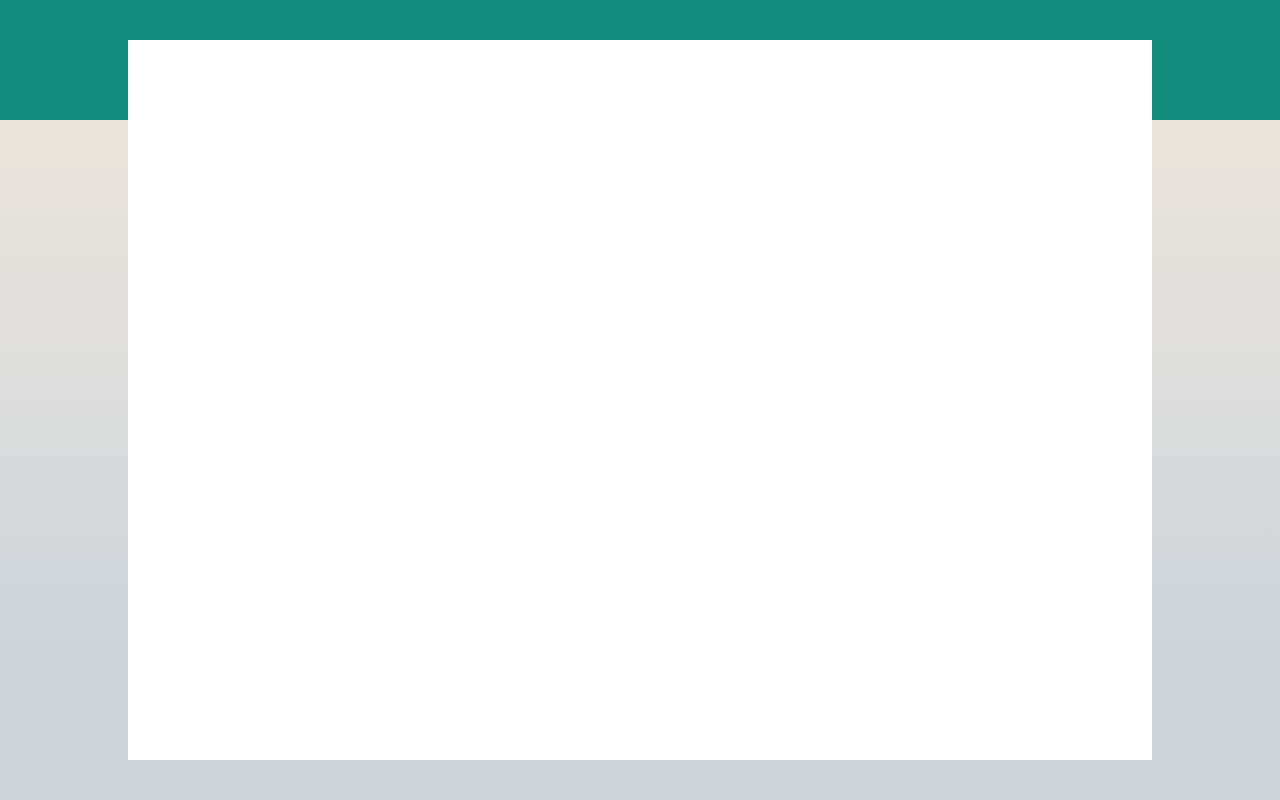
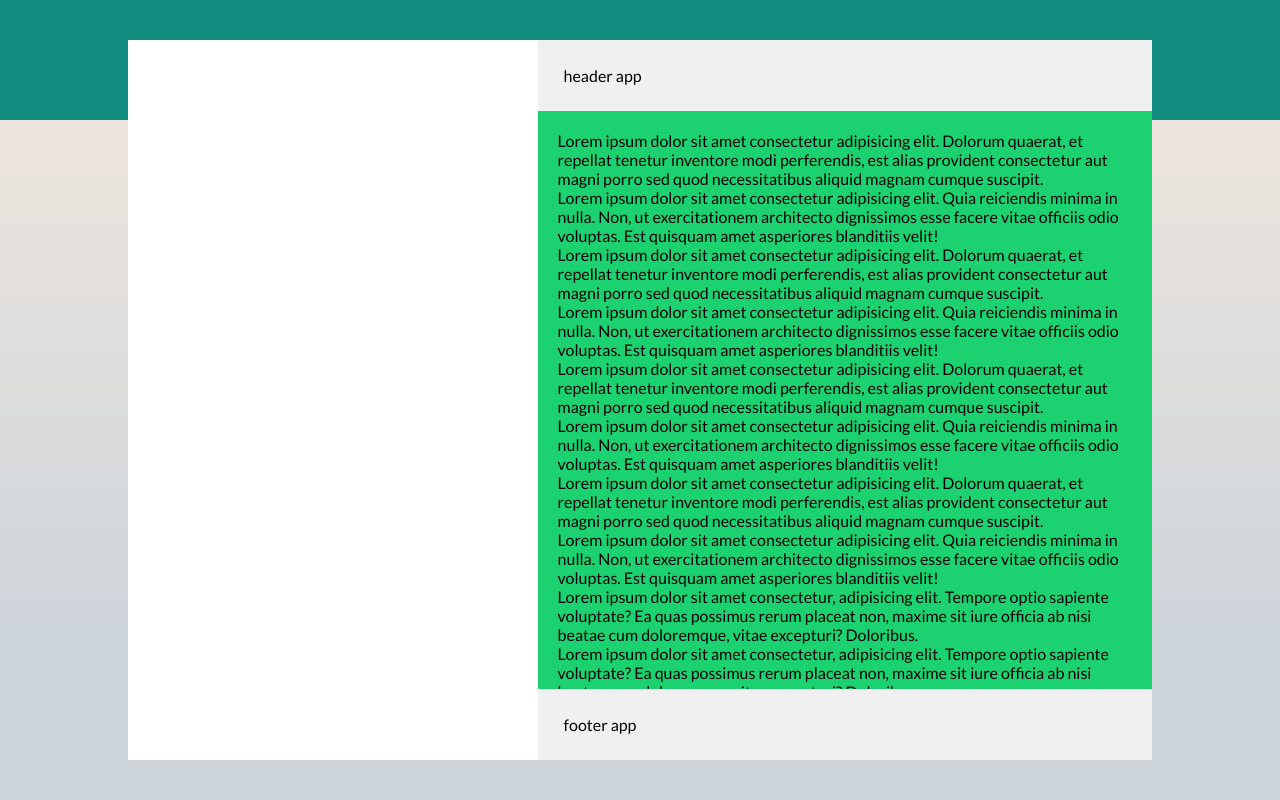
Before and after one commit to FrancoCaneti/vue-boolzapp, a plain HTML site: page assets-boolzapp/index.html in a window 1280 px wide. Drawn offline with nearby package versions, Linux system fonts and the light colour scheme.

Commit message:
main content side bar

```diff
--- a/assets-boolzapp/css/main.css
+++ b/assets-boolzapp/css/main.css
@@ -20,3 +20,31 @@ body{
     height:90%;
     background:white;
 }
+
+.side{
+    flex-basis: 40%;
+    background: white;
+}
+
+/*Content */
+
+.contenuto{
+    flex-basis: 60%;
+    background: rgb(27, 209, 112);
+    display: flex;
+    flex-direction: column;
+}
+
+.contenuto-header,
+.contenuto-footer{
+    padding:26px;
+    background:#f0f0f0;
+}
+.contenuto-main{
+    flex-grow: 1;
+    padding: 20px;
+    overflow-y: auto;
+}
+.content.main p{
+    margin-bottom: 20px;
+}
--- a/assets-boolzapp/index.html
+++ b/assets-boolzapp/index.html
@@ -20,9 +20,33 @@
 
 <body>
     <div id="app" class="container">
-        <aside class="contenuto"></aside>
+        <aside class="side"></aside>
+          <!--Header  chat-->
+        <main class="contenuto">
+            <section class="contenuto-header">
+                    header app
+            </section>
+          <!--Chat-->
+            <section class="contenuto-main">
+                <p>Lorem ipsum dolor sit amet consectetur adipisicing elit. Dolorum quaerat, et repellat tenetur inventore modi perferendis, est alias provident consectetur aut magni porro sed quod necessitatibus aliquid magnam cumque suscipit.</p>
+                <p>Lorem ipsum dolor sit amet consectetur adipisicing elit. Quia reiciendis minima in nulla. Non, ut exercitationem architecto dignissimos esse facere vitae officiis odio voluptas. Est quisquam amet asperiores blanditiis velit!</p>
+                <p>Lorem ipsum dolor sit amet consectetur adipisicing elit. Dolorum quaerat, et repellat tenetur inventore modi perferendis, est alias provident consectetur aut magni porro sed quod necessitatibus aliquid magnam cumque suscipit.</p>
+                <p>Lorem ipsum dolor sit amet consectetur adipisicing elit. Quia reiciendis minima in nulla. Non, ut exercitationem architecto dignissimos esse facere vitae officiis odio voluptas. Est quisquam amet asperiores blanditiis velit!</p>
+                <p>Lorem ipsum dolor sit amet consectetur adipisicing elit. Dolorum quaerat, et repellat tenetur inventore modi perferendis, est alias provident consectetur aut magni porro sed quod necessitatibus aliquid magnam cumque suscipit.</p>
+                <p>Lorem ipsum dolor sit amet consectetur adipisicing elit. Quia reiciendis minima in nulla. Non, ut exercitationem architecto dignissimos esse facere vitae officiis odio voluptas. Est quisquam amet asperiores blanditiis velit!</p>
+                <p>Lorem ipsum dolor sit amet consectetur adipisicing elit. Dolorum quaerat, et repellat tenetur inventore modi perferendis, est alias provident consectetur aut magni porro sed quod necessitatibus aliquid magnam cumque suscipit.</p>
+                <p>Lorem ipsum dolor sit amet consectetur adipisicing elit. Quia reiciendis minima in nulla. Non, ut exercitationem architecto dignissimos esse facere vitae officiis odio voluptas. Est quisquam amet asperiores blanditiis velit!</p>
+                <p>Lorem ipsum dolor sit amet consectetur, adipisicing elit. Tempore optio sapiente voluptate? Ea quas possimus rerum placeat non, maxime sit iure officia ab nisi beatae cum doloremque, vitae excepturi? Doloribus.</p>
+                <p>Lorem ipsum dolor sit amet consectetur, adipisicing elit. Tempore optio sapiente voluptate? Ea quas possimus rerum placeat non, maxime sit iure officia ab nisi beatae cum doloremque, vitae excepturi? Doloribus.</p>
+                <p>Lorem ipsum dolor sit amet consectetur, adipisicing elit. Tempore optio sapiente voluptate? Ea quas possimus rerum placeat non, maxime sit iure officia ab nisi beatae cum doloremque, vitae excepturi? Doloribus.</p>
+                <p>Lorem ipsum dolor sit amet consectetur, adipisicing elit. Tempore optio sapiente voluptate? Ea quas possimus rerum placeat non, maxime sit iure officia ab nisi beatae cum doloremque, vitae excepturi? Doloribus.</p>
+            </section>
+      <!--Footer chat-->
+            <section class="contenuto-footer">
+                      footer app
+            </section>
+        </main>
     </div>
-
 
 
 
```
